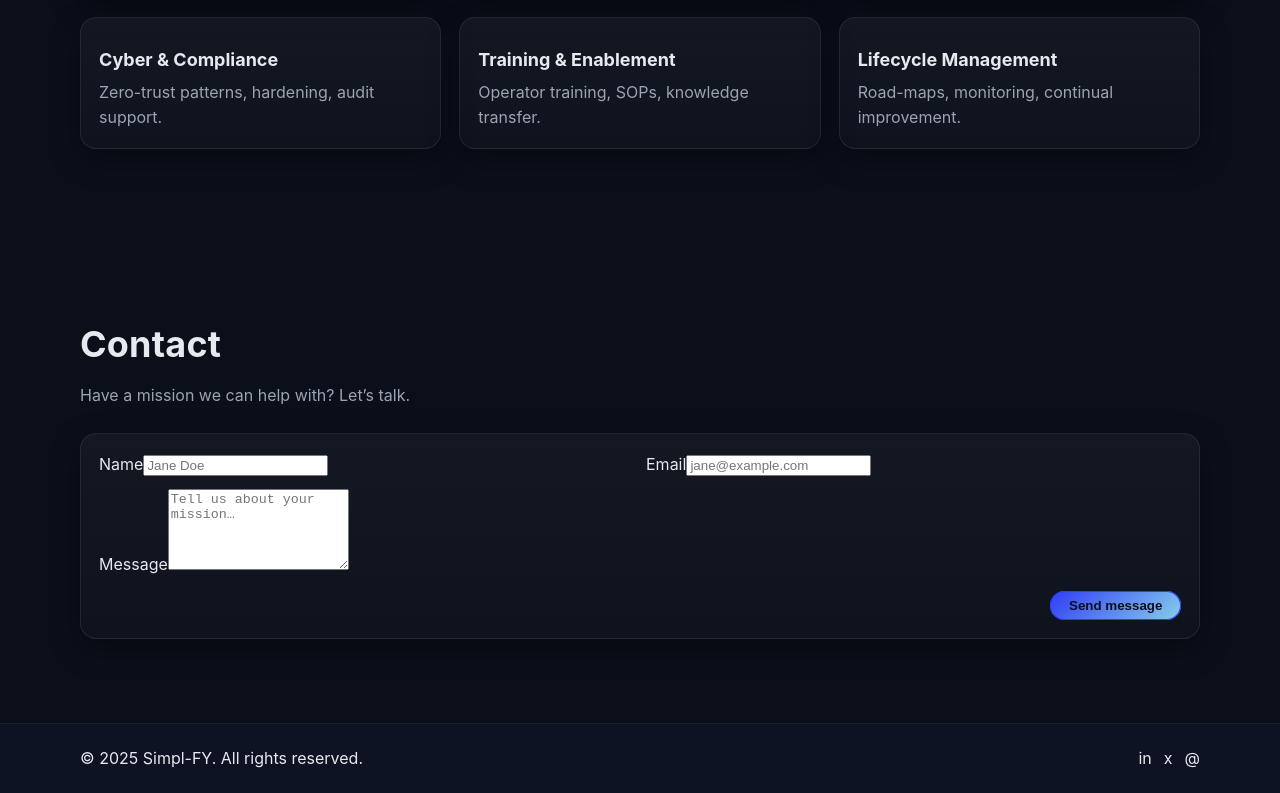
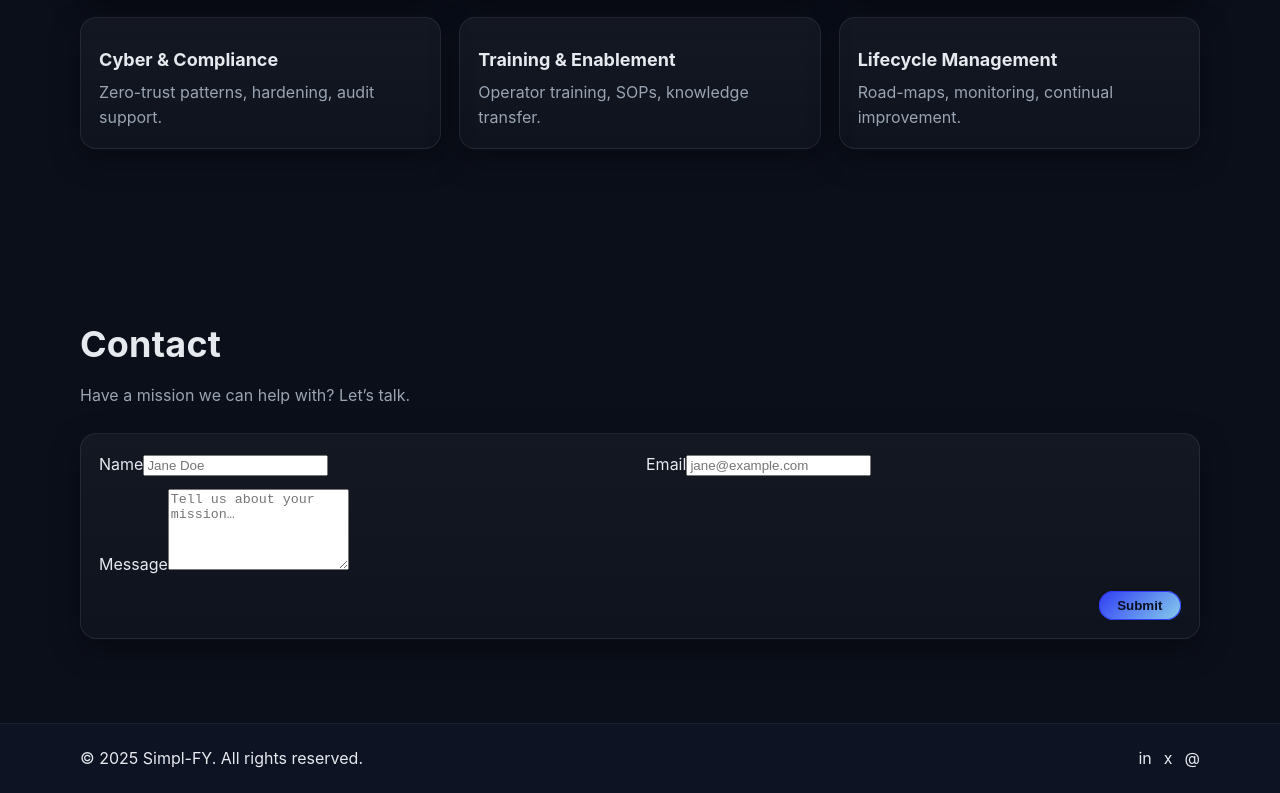
Before and after one commit to danders929/Simpl-Fy, a React (Vite) app: page / in a window 1280 px wide. Shown: the part 2272-3065 px from the top of the page. Built offline with nearby package versions, Linux system fonts and the light colour scheme.

Commit message:
Changed Send message button to Submit

```diff
--- a/src/App.jsx
+++ b/src/App.jsx
@@ -171,7 +171,7 @@ function Contact() {
             <textarea id="message" rows="5" placeholder="Tell us about your mission…"></textarea>
           </div>
           <div style={{marginTop:"14px",display:"flex",justifyContent:"flex-end"}}>
-            <button className="btn primary" type="submit">Send message</button>
+            <button className="btn primary" type="submit">Submit</button>
           </div>
         </form>
       </div>
```
